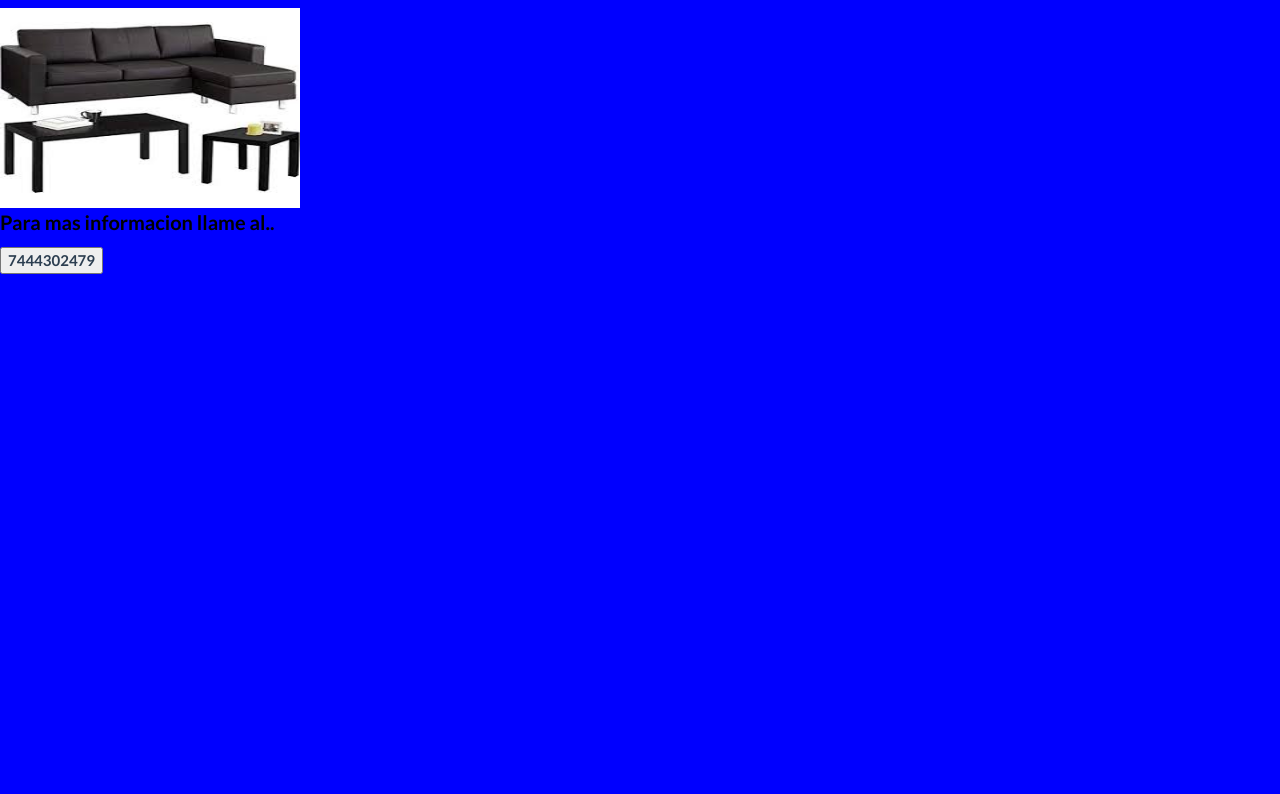
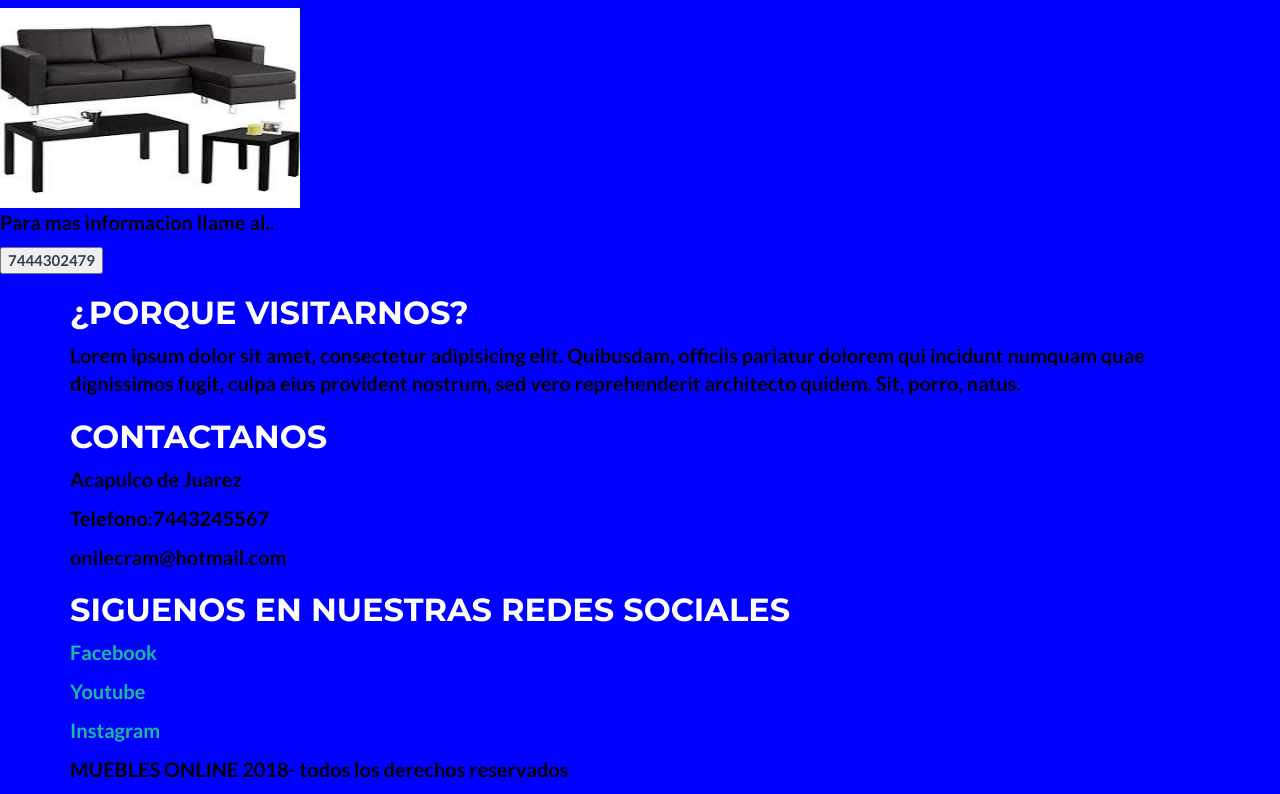
Before and after one commit to luishdzs97/sistemaInform, a plain HTML site: page index.html in a window 1280 px wide. Shown: the part 1086-1880 px from the top of the page. Before the commit the page ends 1360 px from the top, so only its background shows below. Drawn offline with nearby package versions, Linux system fonts and the light colour scheme.

Commit message:
primer commit pie de pagina

```diff
--- a/index.html
+++ b/index.html
@@ -131,5 +131,33 @@
 </div>
 
 
+
+    <footer class="main-footer">
+        <div class="container container--flex">
+        <div class="column column--33">
+        <h2 class="column__title"> ¿PORQUE VISITARNOS?</h2>
+        <p class="column__txt">Lorem ipsum dolor sit amet, consectetur adipisicing elit. Quibusdam, officiis pariatur dolorem qui incidunt numquam quae dignissimos fugit, culpa eius provident nostrum, sed vero reprehenderit architecto quidem. Sit, porro, natus.
+        </p>
+        </div>
+
+        <div class="column column--33">
+        <h2 class="column__title">Contactanos</h2>
+        <p class="column__txt">Acapulco de Juarez</p>
+        <p class="column__txt">Telefono:7443245567</p>
+        <p class="column__txt">onilecram@hotmail.com</p>
+        </div>
+
+        <div class="column column--33">
+        <h2 class="column__title">Siguenos en nuestras redes sociales</h2>
+        <p class="column__txt"><a href="" class="icon-facebook">Facebook</a></p>
+        <p class="column__txt"><a href="" class="icon-youtube">Youtube</a></p>
+        <p class="column__txt"><a href="" class="icon-instagram">Instagram</a></p>
+        </div>
+
+        <p class="copy">MUEBLES ONLINE 2018- todos los derechos reservados</p>
+
+        </div>
+    </footer>
+
 </body>
 </html>
```
